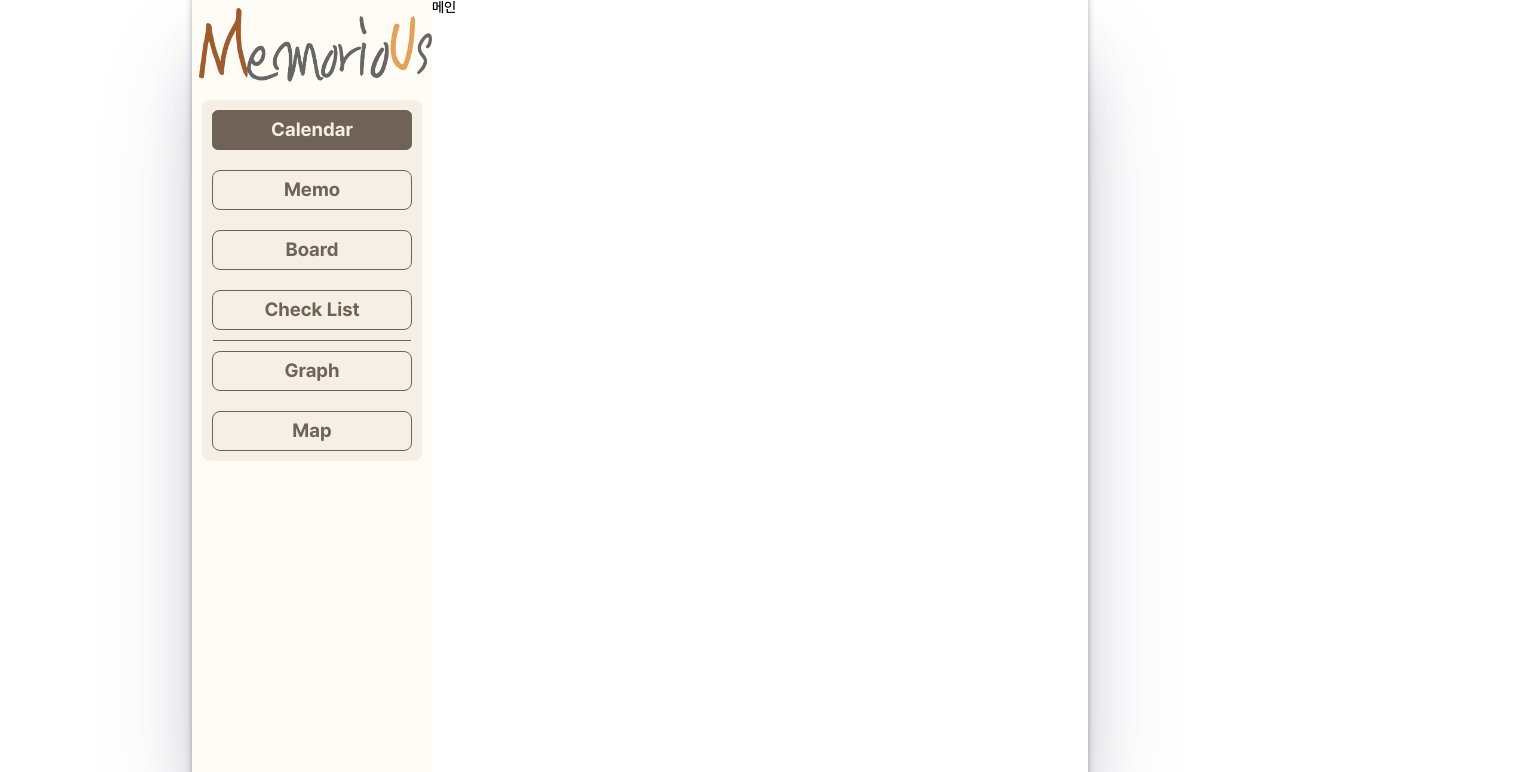
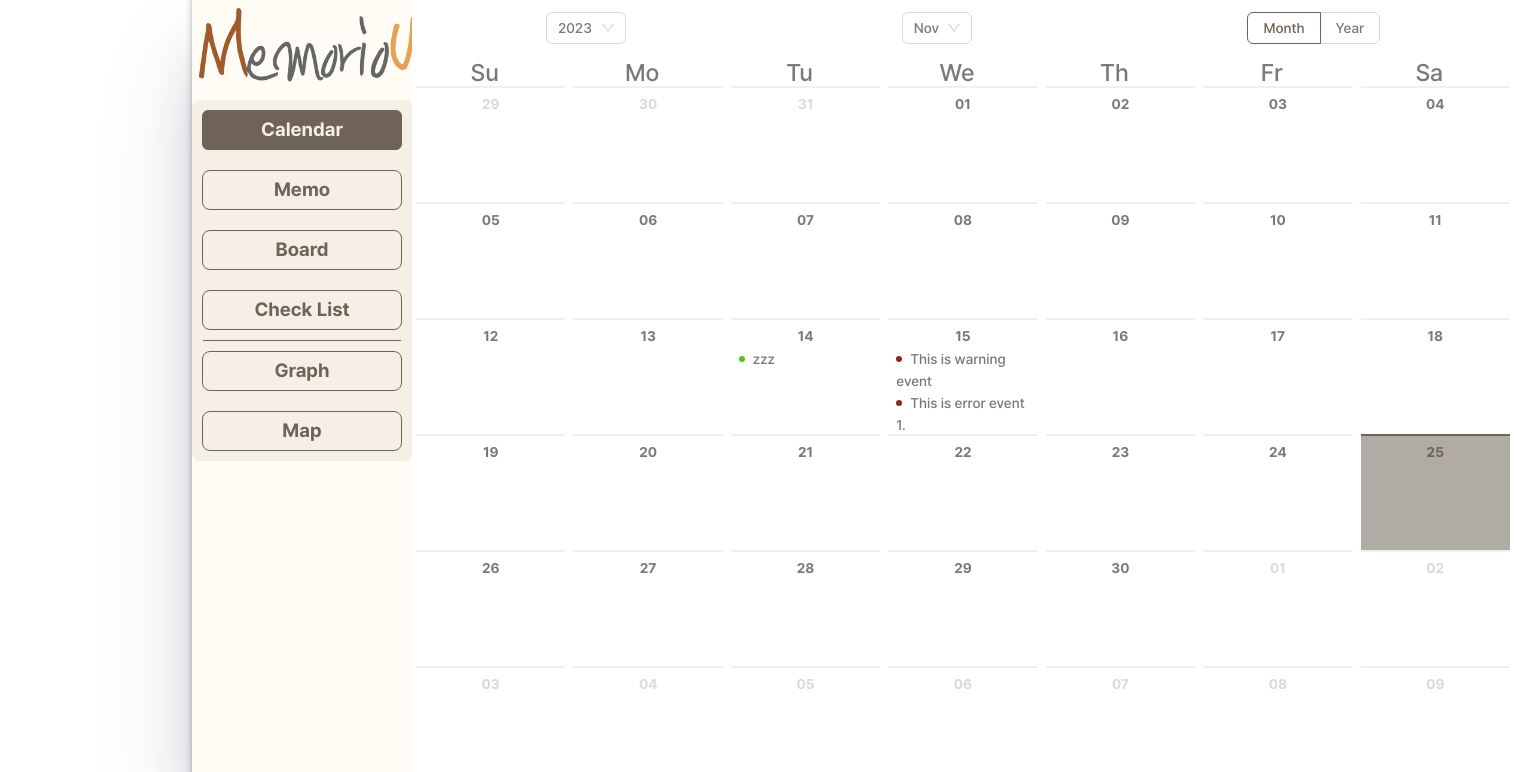
Before and after one commit to yoodeve/memorious-front-R, a React (Create React App) app: page /calendar in a window 1280 px wide. Shown: the top 772 px of the page, 1514 px wide, since content can reach past the window. Built offline with nearby package versions, Linux system fonts and the light colour scheme.

Commit message:
feat : 캘린더 퍼블리싱 중

```diff
--- a/package.json
+++ b/package.json
@@ -18,6 +18,7 @@
     "react-router-dom": "^6.17.0",
     "react-scripts": "5.0.1",
     "recoil": "^0.7.7",
+    "styled-components": "^6.1.0",
     "styled-reset": "^4.5.1",
     "web-vitals": "^2.1.4"
   },
--- a/src/App.js
+++ b/src/App.js
@@ -1,15 +1,29 @@
 import { QueryClient, QueryClientProvider } from "react-query";
 import { RecoilRoot } from "recoil";
+import { ConfigProvider } from "antd";
 import Routing from "./Routing";
+
+/** @todo 컬러 옵션 : https://ant.design/docs/react/customize-theme */
+const config = {
+    token: {
+        colorPrimary: "#6F6257",
+        colorWarning: "#952323",
+        colorError: "#952323",
+        colorInfo: "#e6a156",
+        colorTextBase: "#666",
+    },
+};
 
 function App() {
     const queryClient = new QueryClient();
     return (
-        <QueryClientProvider client={queryClient}>
-            <RecoilRoot>
-                <Routing />
-            </RecoilRoot>
-        </QueryClientProvider>
+        <ConfigProvider theme={config}>
+            <QueryClientProvider client={queryClient}>
+                <RecoilRoot>
+                    <Routing />
+                </RecoilRoot>
+            </QueryClientProvider>
+        </ConfigProvider>
     );
 }
 
--- a/src/Routing/index.js
+++ b/src/Routing/index.js
@@ -1,8 +1,8 @@
 import React from "react";
 import { BrowserRouter, Route, Routes } from "react-router-dom";
-import Main from "../pages/Main/Main";
 import SideBar from "../pages/SideBar/SideBar";
 import GlobalStyle from "../style/Global";
+import CalendarPage from "../pages/Calendar/CalendarPage";
 
 function Routing() {
     return (
@@ -11,7 +11,7 @@ function Routing() {
             <BrowserRouter>
                 <Routes>
                     <Route path="/" element={<SideBar />}>
-                        <Route path="/calendar" element={<Main />} />
+                        <Route path="/calendar/*" element={<CalendarPage />} />
                         <Route path="/memo" element={<>메모</>} />
                         <Route path="/board" element={<>게시판</>} />
                         <Route path="/check-list" element={<>체크</>} />
--- a/src/index.js
+++ b/src/index.js
@@ -3,8 +3,5 @@ import ReactDOM from "react-dom/client";
 import App from "./App";
 
 const root = ReactDOM.createRoot(document.getElementById("root"));
-root.render(
-    <React.StrictMode>
-        <App />
-    </React.StrictMode>,
-);
+
+root.render(<App />);
--- /dev/null
+++ b/src/pages/Calendar/CalendarPage.css
@@ -0,0 +1,65 @@
+&.events {
+    margin: 0;
+    padding: 0;
+    list-style: none;
+}
+
+&.events &.ant-badge-status {
+    width: 100%;
+    overflow: hidden;
+    font-size: 12px;
+    white-space: nowrap;
+    text-overflow: ellipsis;
+}
+
+&.notes-month {
+    font-size: 28px;
+    text-align: center;
+}
+
+&.notes-month section {
+    font-size: 28px;
+}
+
+/*  */
+&.ant-picker-cell {
+    height: 135px;
+}
+
+&.ant-picker-panel {}
+
+&.ant-picker-calendar {}
+
+&.ant-picker-calendar-header {
+    display: flex;
+    justify-content: center;
+    margin: 0px 20px;
+}
+
+&.ant-picker-calendar &.ant-picker-calendar-header {
+    display: flex;
+    justify-content: space-between;
+}
+
+/* 요일 표시 중앙으로  */
+&.ant-picker-calendar&.ant-picker-calendar-full &.ant-picker-panel {
+    text-align: center;
+}
+
+&.css-1rclprt-SideBar * {
+    font-size: 24px;
+}
+
+&.ant-picker-calendar-date {
+    height: 130px;
+}
+
+&.ant-picker-calendar-date-value {
+    display: flex;
+    justify-content: center;
+    align-items: center;
+}
+
+&.ant-picker-calendar-date-content {
+    height: 135px;
+}
--- /dev/null
+++ b/src/pages/Calendar/CalendarPage.jsx
@@ -0,0 +1,127 @@
+import React, { useMemo } from "react";
+import styled from "styled-components";
+import { Badge, Calendar } from "antd";
+
+/** @jsxImportSource @emotion/react */
+import { SMainContainer } from "./Style";
+
+// import "./CalendarPage.css";
+
+function CalendarPage() {
+    const getMonthData = value => {
+        if (value.month() === 3) {
+            return 1;
+        }
+    };
+    const getListData = value => {
+        let listData;
+        switch (value.date()) {
+            case 15:
+                listData = [
+                    {
+                        type: "warning",
+                        content: "This is warning event",
+                    },
+
+                    {
+                        type: "error",
+                        content: "This is error event 1.",
+                    },
+                ];
+                break;
+            case 14:
+                listData = [
+                    {
+                        type: "success",
+                        content: "zzz",
+                    },
+                ];
+                break;
+            default:
+        }
+        return listData || [];
+    };
+
+    const onPanelChange = (value, mode) => {
+        console.log(value.format("YYYY-MM-DD"), mode);
+    };
+
+    const monthCellRender = value => {
+        const num = getMonthData(value);
+        return num ? (
+            <div className="notes-month">
+                <section>{num}</section>
+                <span>Backlog number</span>
+            </div>
+        ) : null;
+    };
+
+    const dateCellRender = value => {
+        const listData = getListData(value);
+        return (
+            <ul className="events">
+                {listData.map(item => (
+                    <li key={item.content}>
+                        <Badge status={item.type} text={item.content} />
+                    </li>
+                ))}
+            </ul>
+        );
+    };
+
+    const cellRender = (current, info) => {
+        console.log(current);
+        // console.log(info);
+        if (info.type === "date") return dateCellRender(current);
+        if (info.type === "month") return monthCellRender(current);
+        return info.originNode;
+    };
+
+    const tableCss = useMemo(() => {
+        return { width: "1102px" };
+    }, []);
+
+    const SCalendar = styled(Calendar)`
+        thead tr th {
+            font-size: 24px;
+            text-align: center;
+        }
+
+        .ant-picker-calendar-header {
+            display: flex;
+            justify-content: space-around;
+        }
+        /* 요일 표시 중앙으로  */
+        .ant-picker-calendar&.ant-picker-calendar-full &.ant-picker-panel {
+        }
+
+        .css-1rclprt-SideBar * {
+            font-size: 24px;
+        }
+
+        .ant-picker-calendar-date {
+            height: 130px;
+        }
+
+        .ant-picker-calendar-date-value {
+            text-align: center;
+            font-family: "Pretendard-Bold";
+        }
+
+        .ant-picker-cell ant-picker-cell-in-view {
+            height: 135px;
+        }
+        .ant-picker-calendar-date-content {
+            height: 135px;
+        }
+    `;
+
+    return (
+        <div css={SMainContainer}>
+            <SCalendar onPanelChange={onPanelChange} cellRender={cellRender} style={tableCss} />
+            {/* <Calendar onPanelChange={onPanelChange} cellRender={cellRender} style={tableCss} /> */}
+        </div>
+    );
+}
+
+export default CalendarPage;
--- /dev/null
+++ b/src/pages/Calendar/Style.js
@@ -0,0 +1,6 @@
+import { css } from "@emotion/react";
+
+export const SMainContainer = css`
+    width: 1102.13px;
+    height: 100%;
+`;
```
Also changed, not shown: .eslintrc.js, 1 other file (tests, documents, lock files or other folders).
